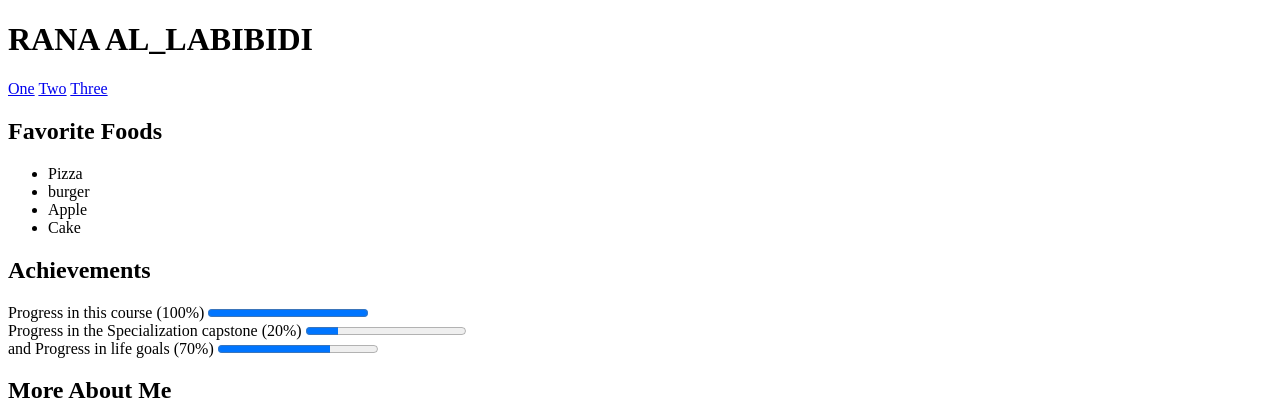
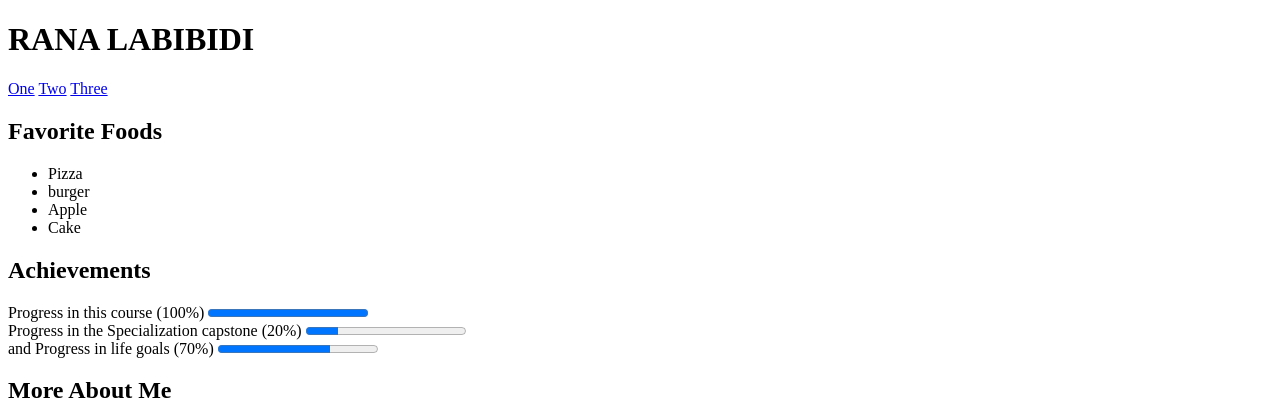
Before and after one commit to RanaLababidi/RanaLababidi, a plain HTML site: page web/project.html in a window 1280 px wide. Shown: the top 420 px of the page. Drawn offline with Linux system fonts and the light colour scheme.

Commit message:
Update project.html

```diff
--- a/web/project.html
+++ b/web/project.html
@@ -7,7 +7,7 @@
 <body>
 	<main>
 		<header>
-			<h1>RANA AL_LABIBIDI</h1>
+			<h1>RANA LABIBIDI</h1>
 			<nav>
 				<a href="www.w3schools.com">One</a>
 				<a href="www.coursera.org">Two</a>
```
